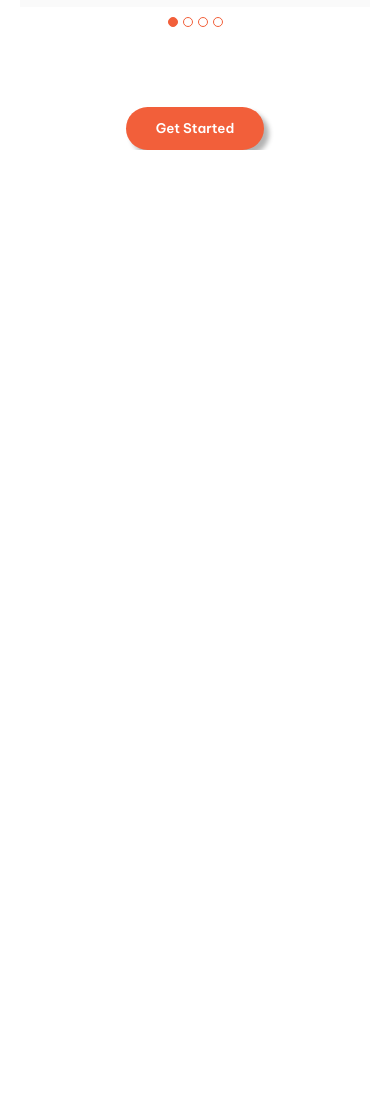
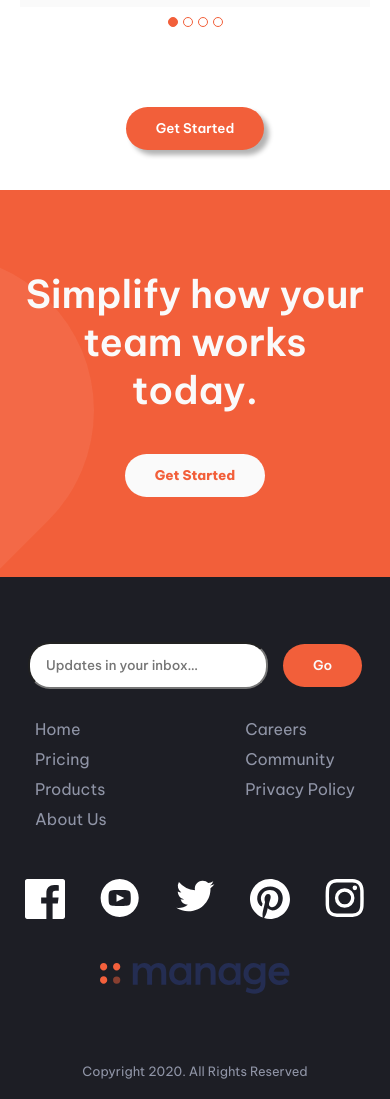
Before and after one commit to t0ng42013/managePageLGA, a plain HTML site: page index.html in a window 390 px wide. Shown: the part 2054-3153 px from the top of the page. Before the commit the page ends 2204 px from the top, so only its background shows below. Drawn offline with Linux system fonts and the light colour scheme.

Commit message:
footer mobile 375px

```diff
--- a/css/mobile.css
+++ b/css/mobile.css
@@ -95,18 +95,18 @@
 }
 
 /* card */
-.containerCard{
+.containerCard {
   position: relative;
   overflow: hidden;
-  margin:0 20px;
+  margin: 0 20px;
 }
-.slides{
+.slides {
   margin-top: 40px;
   padding-top: 80px;
   display: flex;
 }
 
-.card{
+.card {
   min-width: 100%;
   padding: 10px;
   padding-top: 60px;
@@ -115,30 +115,29 @@
   flex-direction: column;
   justify-content: center;
   align-items: center;
- background-color: #fafafa ;
+  background-color: #fafafa;
 
- img{
+  img {
     position: absolute;
     width: 70px;
     top: -40px;
   }
- h4{
+  h4 {
     font-size: 1.2rem;
     color: rgb(35, 40, 78);
   }
- p{
-  font-size: .9rem;
+  p {
+    font-size: 0.9rem;
   }
-
 }
-
-.bars{
+/* selectores slider */
+.bars {
   display: flex;
   justify-content: center;
   gap: 5px;
   margin-top: 10px;
 }
-.bar{
+.bar {
   width: 10px;
   height: 10px;
   border: 1px solid rgb(242, 95, 58);
@@ -146,14 +145,110 @@
   margin-bottom: 40px;
 }
 
-.barActive{
+.barActive {
   background-color: rgb(242, 95, 58);
 }
 
+/* footer */
+footer {
+  margin-top: 40px;
+  position: relative;
+}
+.teamWorks {
+  background-color: rgb(242, 95, 58);
+  margin: auto;
+  position: relative;
+  z-index: 10;
+  overflow: hidden;
+  text-align: center;
+  padding: 80px 20px;
 
+  img {
+    position: absolute;
+    top: 20%;
+    left: 0;
 
+    z-index: -1;
+  }
+  div > h3 {
+    color: #fafafa;
+    font-size: 2.4rem;
+    font-weight: 600;
+  }
+  .btnStart {
+    background-color: #fafafa;
+    color: rgb(242, 95, 58);
+    font-weight: 800;
+    box-shadow: none;
+  }
+}
+.footSectionContact {
+  background: hsl(233, 12%, 13%);
+}
 
+.footContactContainer {
+  display: flex;
+  flex-direction: column-reverse;
+  align-items: center;
+  padding: 25px;
+}
+.footImg {
+  display: flex;
+  flex-direction: column-reverse;
+  width: 100%;
+  margin: 40px 0;
+  & > img {
+    width: 190px;
+    margin: auto;
+    margin-bottom: 40px;
+  }
+  ul {
+    display: flex;
+    margin-bottom: 40px;
+    justify-content: space-between;
+    & > li > a > img {
+      width: 40px;
+    }
+  }
+}
+.sectionLinks {
+  display: flex;
+  width: 100%;
+  justify-content: space-between;
+  margin-top: 20px;
+  .links > li > a {
+    margin: 10px;
+    display: block;
+    color: rgb(144, 149, 167);
+  }
+}
+form {
+  display: flex;
+width: 100%;
+justify-content: center;
+margin-top: 40px;
 
+align-items: center;
+  input {
+    margin-right: 15px;
+    border-radius: 22px;
+    padding: 13px;
+    min-width: 240px;
+    color: rgb(242, 95, 58);
+    font-weight: 500;
+  }
+  & > .btn{
+    background-color: rgb(242, 95, 58);
+    color: #fafafa;
+    margin: 0;
+  }
+}
+.copyR {
+  position: absolute;
+  bottom: 20px;
+  color: rgb(144, 149, 167);
+  font-size: 0.8rem;
+}
 
 /* generales */
 .btn {
@@ -212,3 +307,6 @@
   font-weight: 600;
   position: absolute;
 }
+.desktop {
+  display: none;
+}
--- a/index.html
+++ b/index.html
@@ -121,10 +121,7 @@
       <section class="sectionCard">
         <h3 class="h3">What they’ve said</h3>
 
-        <div
-        id="containerSld" class="containerCard"
-        >
-
+        <div id="containerSld" class="containerCard">
           <div class="slides">
             <div class="card">
               <img
@@ -169,13 +166,12 @@
                 without being intrusive.”
               </p>
             </div>
-
           </div>
         </div>
 
         <div class="bars">
           <span class="bar barActive"></span>
-          <span class="bar "></span>
+          <span class="bar"></span>
           <span class="bar"></span>
           <span class="bar"></span>
         </div>
@@ -183,7 +179,103 @@
         <button class="btn btnStart">Get Started</button>
       </section>
     </main>
-    <footer></footer>
+    <footer>
+      <section class="teamWorks">
+        <img
+        class="mobile"
+        src="./assets/images/bg-simplify-section-mobile.svg"
+        />
+        <img
+        class="desktop"
+        src="./assets/images/bg-simplify-section-desktop.svg"
+        />
+
+
+
+        <div>
+          <h3>Simplify how your team works today.</h3>
+          <button class="btn btnStart">Get Started</button>
+        </div>
+      </section>
+
+      <section class="footSectionContact">
+
+        <div class="footContactContainer">
+
+          <div class="footImg">
+            <img src="./assets/images/logo.svg" alt="logo" />
+
+            <ul>
+              <li>
+                <a href="#"
+                  ><img src="./assets/images/icon-facebook.svg" alt="face"
+                /></a>
+              </li>
+              <li>
+                <a href="#"
+                  ><img src="./assets/images/icon-youtube.svg" alt="youtube"
+                /></a>
+              </li>
+              <li>
+                <a href="#"
+                  ><img src="./assets/images/icon-twitter.svg" alt="twitter"
+                /></a>
+              </li>
+              <li>
+                <a href="#"
+                  ><img
+                    src="./assets/images/icon-pinterest.svg"
+                    alt="pinterest"
+                /></a>
+              </li>
+              <li>
+                <a href="#"
+                  ><img
+                    src="./assets/images/icon-instagram.svg"
+                    alt="instagram"
+                /></a>
+              </li>
+            </ul>
+          </div>
+
+          <section class="sectionLinks">
+            <div>
+              <ul class="links">
+                <li><a href="#">Home</a></li>
+                <li><a href="#">Pricing</a></li>
+                <li><a href="#">Products</a></li>
+                <li><a href="#">About Us</a></li>
+              </ul>
+            </div>
+
+            <div>
+              <ul class="links">
+                <li><a href="#">Careers</a></li>
+                <li><a href="#">Community</a></li>
+                <li><a href="#">Privacy Policy</a></li>
+              </ul>
+            </div>
+          </section>
+
+
+            <form action="">
+              <input
+                type="text"
+                class=""
+                placeholder=" Updates in your inbox… "
+              />
+
+              <button
+              class="btn"
+              type="submit">Go</button>
+            </form>
+
+            <span class="copyR">Copyright 2020. All Rights Reserved</span>
+
+
+        </div>
+      </section>
+    </footer>
     <script src="./index.js"></script>
   </body>
 </html>
```
Lines whose indentation alone changed are shown as unchanged.
